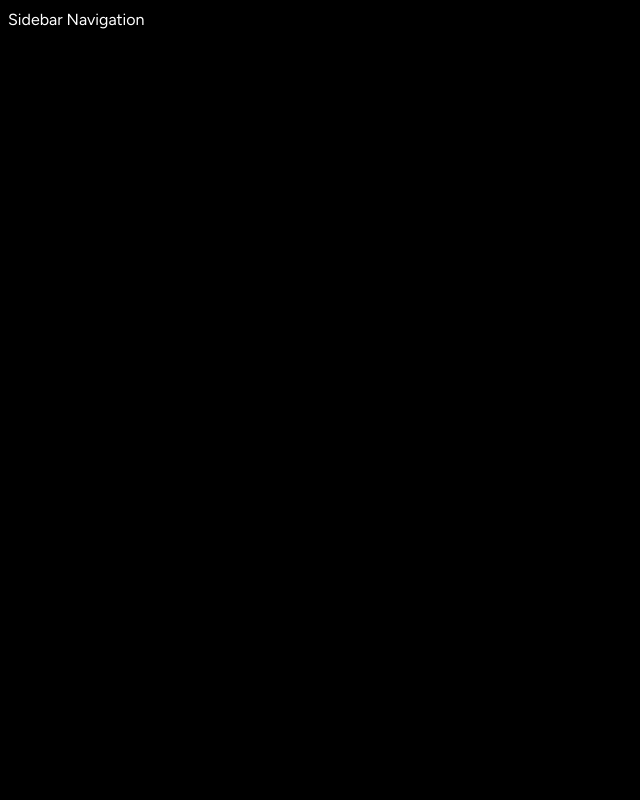
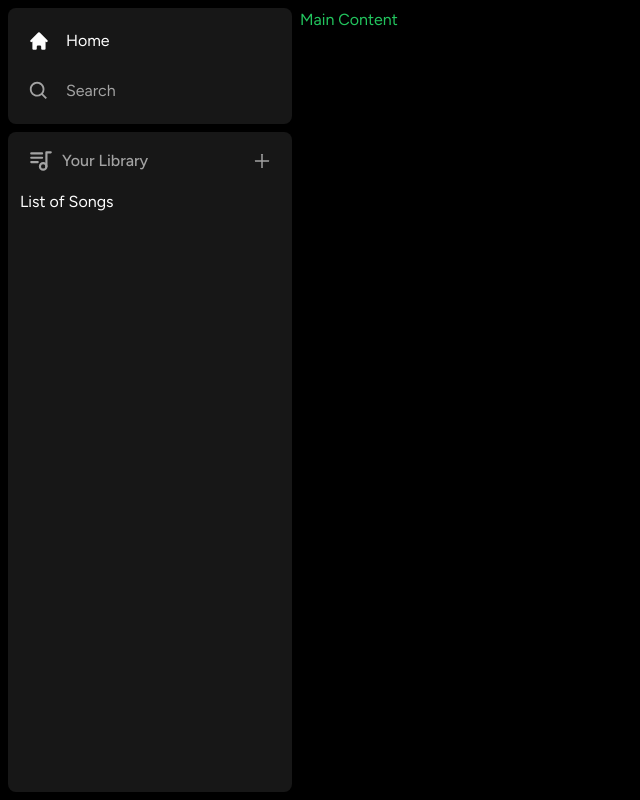
Before and after one commit to Ronansky20/spotifyClone, a Next.js app: page / in a window 1280 px wide. Shown: the whole page, without its empty margins (0-640 px from the left). Built offline with nearby package versions, Linux system fonts and the light colour scheme.

Commit message:
Refactor file paths and import statements to match new directory structure

```diff
--- a/components/Box.tsx
+++ b/components/Box.tsx
@@ -1,3 +1,5 @@
+import { twMerge } from "tailwind-merge";
+
 interface BoxProps {
     children: React.ReactNode;
     className?: string;
@@ -8,10 +10,10 @@ const Box: React.FC<BoxProps> = ({
     className
 }) => {
     return (
-        <div>
+        <div className={twMerge("bg-neutral-900 rounded-lg h-fit w-full",className)}>
             {children}
         </div>
-    )
+    );
 }
 
 export default Box;
--- /dev/null
+++ b/components/Library.tsx
@@ -0,0 +1,32 @@
+"use client";
+
+import { AiOutlinePlus } from "react-icons/ai";
+import { TbPlaylist } from "react-icons/tb";
+
+const Library = () => {
+    const onClick = () => {
+       // Handle upload later
+    };
+    return (
+        <div className="flex flex-col">
+            <div className="flex items-center justify-between px-5 pt-4 ">
+                <div className="inline-flex items-center gap-x-2">
+                    <TbPlaylist className="text-neutral-400" size={26} />
+                    <p className="text-neutral-400 font-medium text-md">
+                        Your Library
+                    </p>
+                </div>
+                <AiOutlinePlus
+                    onClick={onClick}
+                    size={20}
+                    className="text-neutral-400 cursor-pointer hover:text-white transition"
+                />
+            </div>
+            <div className="flex flex-col gap-y-2 mt-4 px-3">
+                List of Songs
+            </div>
+        </div>
+    );
+};
+
+export default Library;
--- a/components/Sidebar.tsx
+++ b/components/Sidebar.tsx
@@ -6,6 +6,8 @@ import { BiSearch } from 'react-icons/bi';
 import { HiHome } from 'react-icons/hi';
 
 import Box from './Box';
+import SidebarItem from './SidebarItem';
+import Libary from './Library';
 
 interface SidebarProps {
     children: React.ReactNode;
@@ -33,11 +35,35 @@ const Sidebar: React.FC<SidebarProps> = ({
 
     return (
         <div className="flex h-full">
-            <div className="hidden md:flex flex-col gap-y-2 bg-black w-[300px] p-2">
+            <div
+                className="
+                    hidden
+                    md:flex
+                    flex-col
+                    gap-y-2
+                    bg-black
+                    h-full
+                    w-[300px]
+                    p-2
+                "
+            >
                 <Box>
-                    Sidebar Navigation
+                    <div className="flex flex-col gap-y-4 px-5 py-4">
+                        {routes.map((item) => (
+                            <SidebarItem
+                                key={item.label}
+                                {...item}
+                            />
+                        ))}
+                    </div>
+                </Box>
+                <Box className='overflow-y-auto h-full'>
+                    <Libary />
                 </Box>
             </div>
+            <main className='h-full flex-1 overflow-y-auto py-2'>
+                {children}
+            </main>
         </div>
     );
 }
--- /dev/null
+++ b/components/SidebarItem.tsx
@@ -0,0 +1,26 @@
+import Link from "next/link";
+import { IconType } from "react-icons";
+import { twMerge } from "tailwind-merge";
+
+interface SidebarItemProps {
+    icon: IconType;
+    label: string;
+    active?: boolean;
+    href: string;
+}
+
+const SidebarItem: React.FC<SidebarItemProps> = ({
+    icon: Icon,
+    label,
+    active,
+    href
+}) => {
+    return (
+        <Link href={href} className={twMerge("flex flex-row h-auto items-center w-full gap-x-4 text-md font-mdeium cursor-pointer hover:text-white transtition text-neutral-400 py-1", active && "text-white")}>
+            <Icon size={26} />
+            <p className="truncate w-full">{label}</p>
+        </Link>
+    );
+}
+
+export default SidebarItem
```
